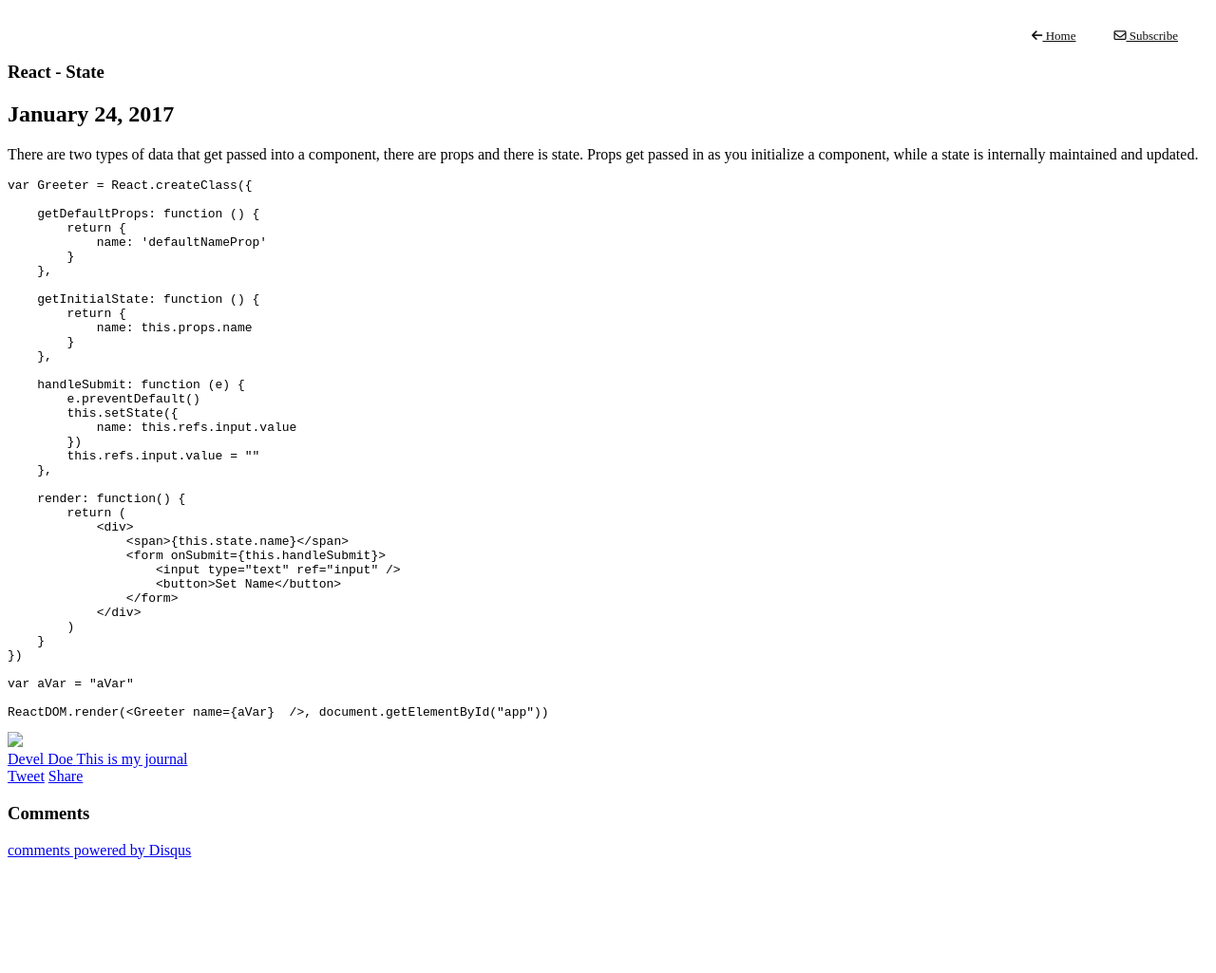
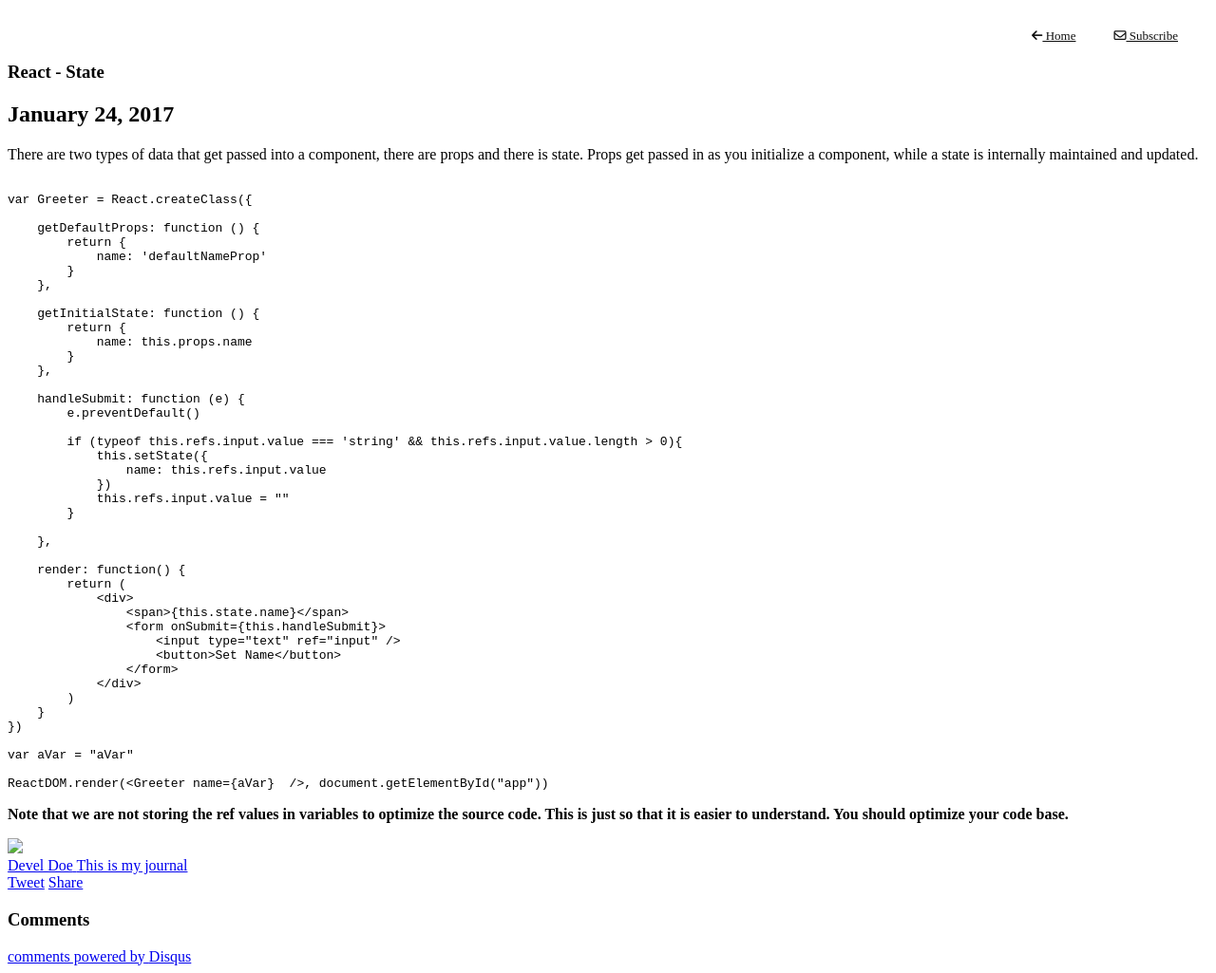
Before and after one commit to develdoe/develdoe.github.io, a Jekyll site: the page built from _posts/2017-01-24-react-state.md, in a window 1280 px wide. Shown: the whole page at 95% size. Built offline with Jekyll 4.4.1, drawn with Linux system fonts in a browser that asks for light colours; nearby versions of some CDN libraries; comment, search, counter and statistics services are not loaded; before the commit the page ends 913 px from its top, so only the background shows below that.

Commit message:
Created 2017-01-24-react-state.md

````diff
--- a/_posts/2017-01-24-react-state.md
+++ b/_posts/2017-01-24-react-state.md
@@ -9,6 +9,7 @@ category:
 There are two types of data that get passed into a component, there are props and there is state. Props get passed in as you initialize a component, while a state is internally maintained and updated.
 
 ```js
+
 var Greeter = React.createClass({
 
     getDefaultProps: function () {
@@ -25,10 +26,14 @@ var Greeter = React.createClass({
 
     handleSubmit: function (e) {
         e.preventDefault()
-        this.setState({
-            name: this.refs.input.value
-        })
-        this.refs.input.value = ""
+
+        if (typeof this.refs.input.value === 'string' && this.refs.input.value.length > 0){
+            this.setState({
+                name: this.refs.input.value
+            })
+            this.refs.input.value = ""
+        }
+
     },
 
     render: function() {
@@ -48,3 +53,5 @@ var aVar = "aVar"
 
 ReactDOM.render(<Greeter name={aVar}  />, document.getElementById("app"))
 ```
+
+**Note that we are not storing the ref values in variables to optimize the source code. This is just so that it is easier to understand. You should optimize your code base.**
````
